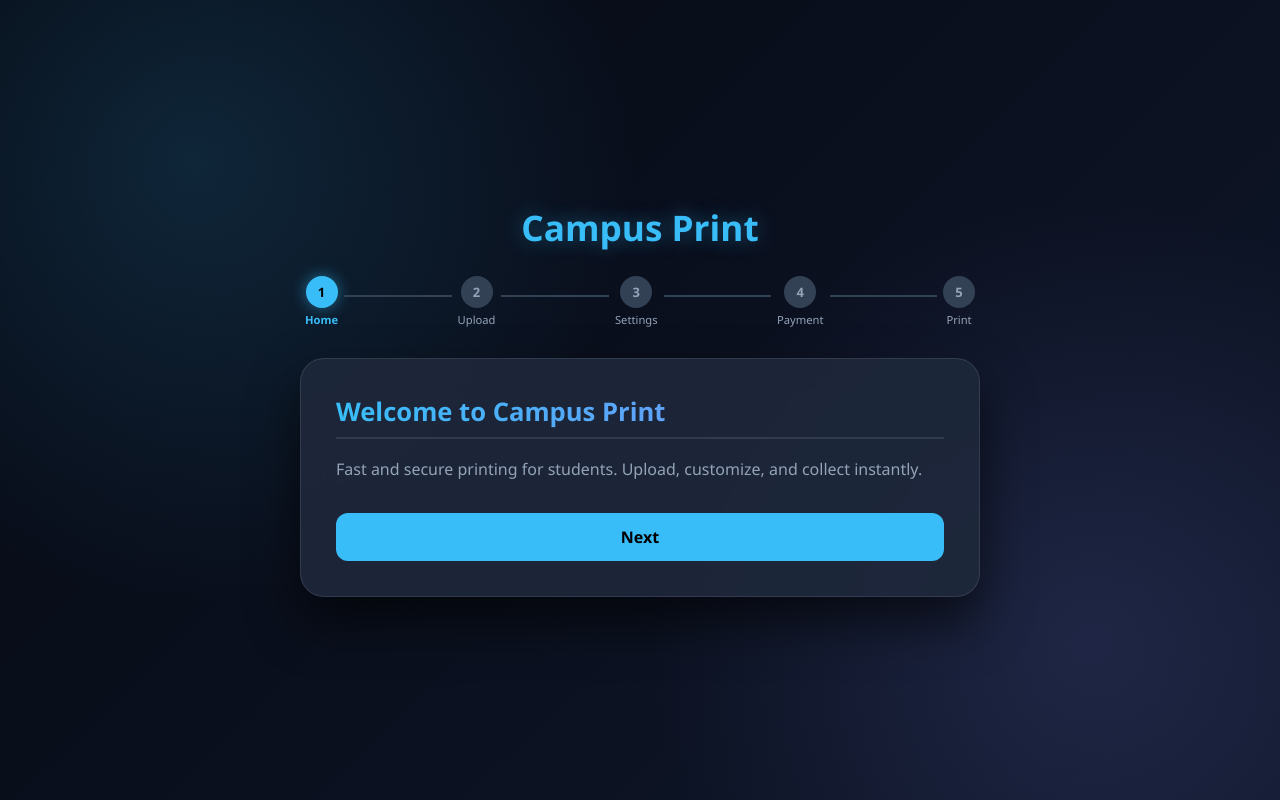
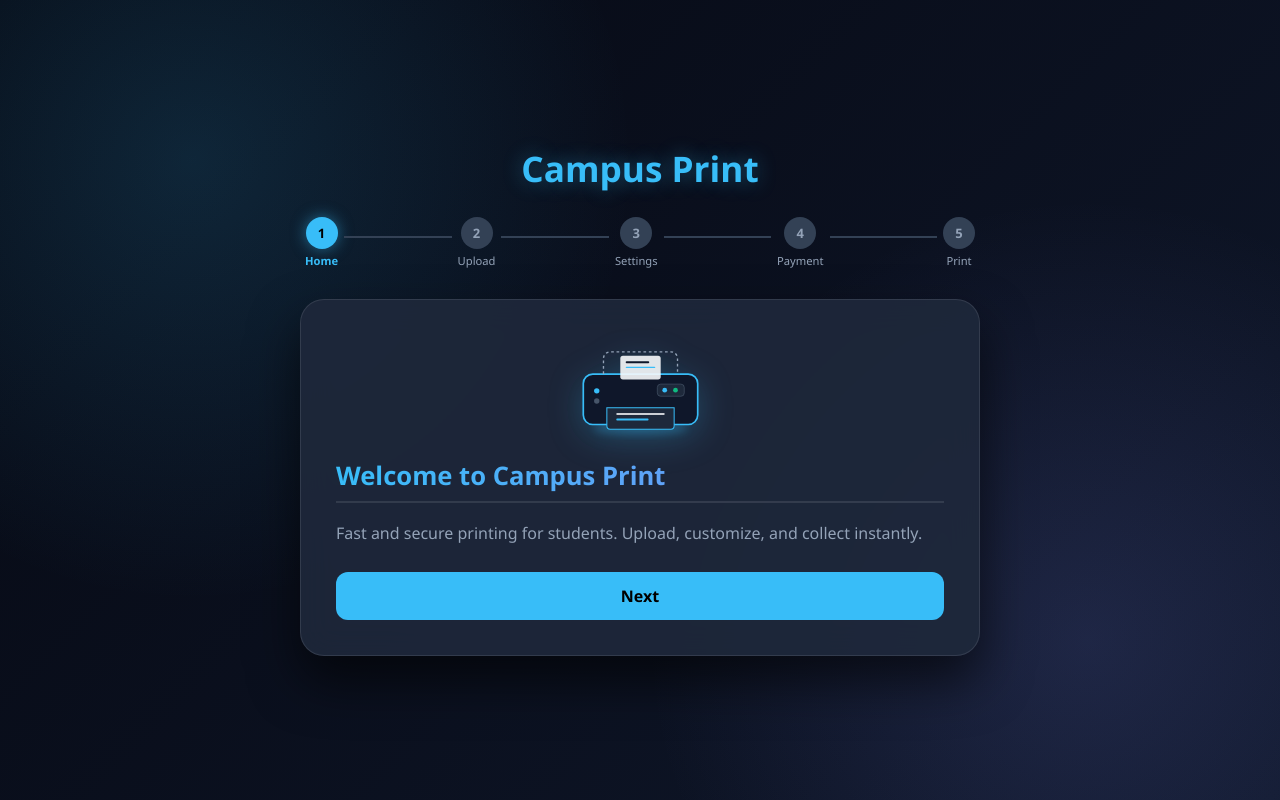
Before and after one commit to Sahilsaware/campus-print, a Flask app: page / in a window 1280 px wide. Run offline with Flask 3, Linux system fonts and the light colour scheme; some libraries are stand-ins or nearby versions.

Commit message:
Update index.html

```diff
--- a/templates/index.html
+++ b/templates/index.html
@@ -30,9 +30,37 @@
     <div class="kiosk-card">
         <!-- Step 1: Home / Info -->
         <div class="step-content active" id="step-1">
+            <div class="hero-image-container">
+                <!-- Theme matched Blue & Dark Vector Printer & Document Graphic -->
+                <svg class="hero-svg" viewBox="0 0 260 150" fill="none" xmlns="http://www.w3.org/2000/svg">
+                    <!-- Glow background effect -->
+                    <ellipse cx="130" cy="135" rx="70" ry="10" fill="#38bdf8" opacity="0.25" filter="blur(6px)"/>
+                    <!-- Printer Main Body -->
+                    <rect x="45" y="55" width="170" height="75" rx="14" fill="#0f172a" stroke="#38bdf8" stroke-width="2.5"/>
+                    <!-- Paper Tray Input Slot -->
+                    <path d="M75 55V32C75 26.4772 79.4772 22 85 22H175C180.523 22 185 26.4772 185 32V55" stroke="#94a3b8" stroke-width="2" stroke-dasharray="4 4"/>
+                    <!-- Document entering printer -->
+                    <rect x="100" y="28" width="60" height="35" rx="4" fill="#f8fafc" opacity="0.9"/>
+                    <rect x="108" y="36" width="35" height="3" rx="1.5" fill="#0f172a"/>
+                    <rect x="108" y="44" width="44" height="2" rx="1" fill="#38bdf8"/>
+                    <!-- Printed Paper Output Tray -->
+                    <path d="M80 105H180V132C180 134.761 177.761 137 175 137H85C82.2386 137 80 134.761 80 132V105Z" fill="#1e293b" stroke="#38bdf8" stroke-width="1.5"/>
+                    <!-- Document lines on output -->
+                    <rect x="94" y="113" width="72" height="3" rx="1.5" fill="#f8fafc" opacity="0.8"/>
+                    <rect x="94" y="121" width="48" height="3" rx="1.5" fill="#38bdf8"/>
+                    <!-- LED Screen & Status Lights -->
+                    <rect x="155" y="70" width="40" height="18" rx="5" fill="#1e293b" stroke="#475569" stroke-width="1"/>
+                    <circle cx="166" cy="79" r="3.5" fill="#38bdf8"/>
+                    <circle cx="182" cy="79" r="3.5" fill="#10b981"/>
+                    <!-- Control Buttons -->
+                    <circle cx="65" cy="80" r="4" fill="#38bdf8"/>
+                    <circle cx="65" cy="95" r="4" fill="#475569"/>
+                </svg>
+            </div>
+
             <h2 class="styled-heading">Welcome to Campus Print</h2>
             <p class="info-text">Fast and secure printing for students. Upload, customize, and collect instantly.</p>
-            <button class="btn" onclick="setStep(2)" style="margin-top: 30px;">Next</button>
+            <button class="btn" onclick="setStep(2)" style="margin-top: 25px;">Next</button>
         </div>
 
         <!-- Step 2: Separate Upload Tab -->
@@ -138,6 +166,19 @@
         </div>
     </div>
 </div>
+
+<style>
+.hero-image-container {
+    display: flex;
+    justify-content: center;
+    margin-bottom: 18px;
+}
+.hero-svg {
+    width: 175px;
+    height: 105px;
+    filter: drop-shadow(0 8px 16px rgba(56, 189, 248, 0.25));
+}
+</style>
 
 <script>
     let totalDetectedPages = 0;
@@ -282,7 +323,6 @@
             const res = await fetch('/print-multiple', { method: 'POST', body: formData });
             const data = await res.json();
 
-            // Hide spinner properly when done
             document.getElementById('loading-spinner').style.display = "none";
 
             if (res.ok) {
```
